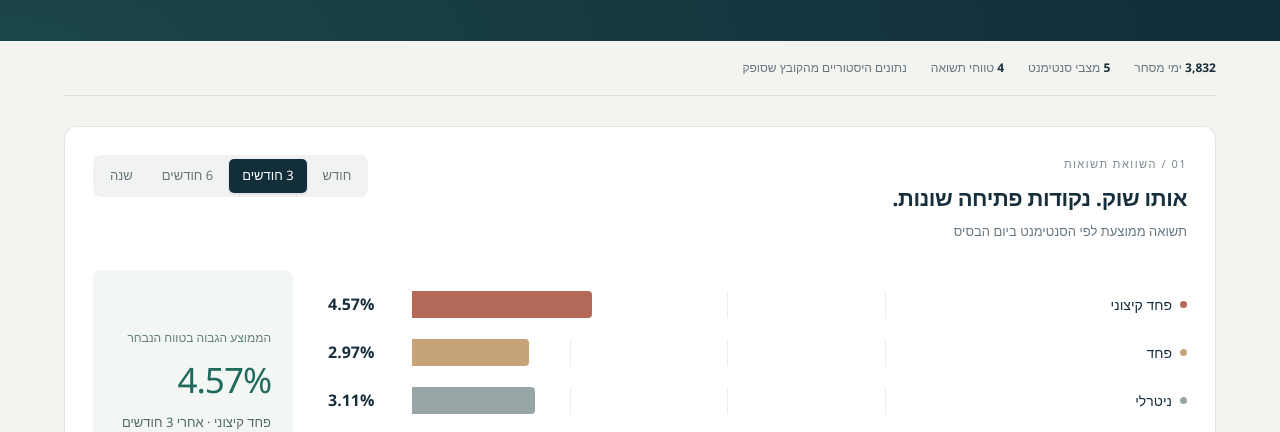
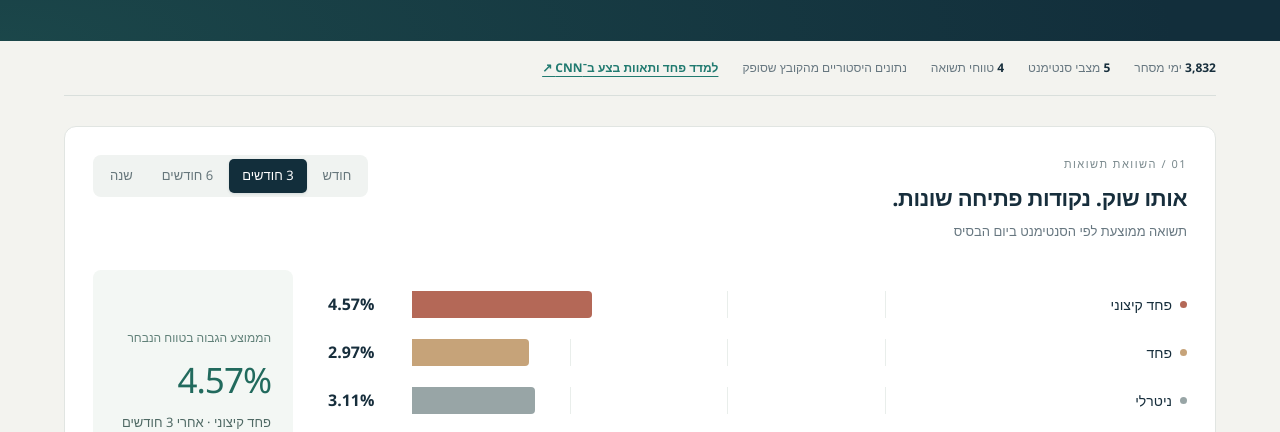
Before and after one commit to Doronsh170/fear-greed-sp500, a plain HTML site: page index.html in a window 1280 px wide. Shown: the part 354-786 px from the top of the page. Drawn offline with Linux system fonts and the light colour scheme.

Commit message:
Add prominent link to CNN Fear & Greed Index

```diff
--- a/index.html
+++ b/index.html
@@ -3,7 +3,7 @@
 <head><meta charset="utf-8"><meta name="viewport" content="width=device-width,initial-scale=1"><meta name="description" content="ויזואליזציה אינטראקטיבית בעברית: תשואות S&amp;P 500 לפי מדד פחד ותאוות בצע, בארבעה טווחי זמן."><meta name="theme-color" content="#122e3b"><title>סנטימנט השוק | פחד ותאוות בצע × S&P 500</title>
 <link rel="stylesheet" href="assets/styles.css"></head>
 <body><header><div class="wrap"><div class="top"><div class="brand"><span class="brand-mark"></span> סנטימנט השוק <span style="opacity:.4">/</span> <bdi>S&P 500</bdi></div><button class="print" type="button" onclick="window.print()">הדפסה / שמירה כ־PDF ↗</button></div><div class="hero"><div><div class="eyebrow">FEAR & GREED · HISTORICAL STUDY</div><h1>מה קורה בשוק<br>אחרי <span>פחד ותאוות בצע?</span></h1><p>מבט על התשואה הממוצעת של S&P 500 לאחר חודש, רבעון, חצי שנה ושנה — לפי הסנטימנט ביום הבסיס.</p></div><div class="hero-note"><strong>4.57%</strong><div class="label">תשואה ממוצעת אחרי 3 חודשים של פחד קיצוני</div><div class="small">הממוצע הגבוה ביותר לטווח זה מבין חמש הקבוצות במדגם</div></div></div></div></header>
-<div class="wrap"><div class="meta"><span><b>3,832</b> ימי מסחר</span><span><b>5</b> מצבי סנטימנט</span><span><b>4</b> טווחי תשואה</span><span>נתונים היסטוריים מהקובץ שסופק</span></div><main class="content">
+<div class="wrap"><div class="meta"><span><b>3,832</b> ימי מסחר</span><span><b>5</b> מצבי סנטימנט</span><span><b>4</b> טווחי תשואה</span><span>נתונים היסטוריים מהקובץ שסופק</span><a href="https://edition.cnn.com/markets/fear-and-greed" target="_blank" rel="noopener noreferrer" style="color:var(--teal);font-weight:600;text-underline-offset:4px">למדד פחד ותאוות בצע ב־CNN ↗</a></div><main class="content">
 <section class="panel"><div class="chart-head"><div><div class="section-label">01 / השוואת תשואות</div><h2>אותו שוק. נקודות פתיחה שונות.</h2><p class="sub">תשואה ממוצעת לפי הסנטימנט ביום הבסיס</p></div><div class="periods" role="group" aria-label="טווח התשואה"><button type="button" data-period="0" aria-pressed="false">חודש</button><button type="button" data-period="1" aria-pressed="true">3 חודשים</button><button type="button" data-period="2" aria-pressed="false">6 חודשים</button><button type="button" data-period="3" aria-pressed="false">שנה</button></div></div><div class="chart-layout"><div class="bar-chart"><div id="bars"></div><div class="axis" aria-hidden="true"><span>0%</span><span>4%</span><span>8%</span><span>12%</span><span>16%</span></div><div class="axis-caption">תשואה ממוצעת (%) · סולם אחיד לכל טווחי הזמן</div></div><aside class="insight" id="insight" aria-live="polite"></aside></div></section>
 <div class="lower"><section class="panel"><div class="section-label">02 / התמונה המלאה</div><h2>כל טווחי הזמן, במבט אחד</h2><p class="sub">תשואה ממוצעת (%) · העמודה המסומנת היא הטווח הנבחר</p><table class="matrix"><caption style="position:absolute;width:1px;height:1px;overflow:hidden;clip-path:inset(50%)">תשואות ממוצעות לפי סנטימנט וטווח זמן</caption><thead><tr><th scope="col">סנטימנט</th><th scope="col">חודש</th><th scope="col">3 חודשים</th><th scope="col">6 חודשים</th><th scope="col">שנה</th></tr></thead><tbody id="matrix"></tbody></table><div class="scale"><span>ממוצע נמוך</span><span class="gradient" aria-hidden="true"></span><span>ממוצע גבוה</span></div></section>
 <section class="panel"><div class="section-label">03 / הרכב המדגם</div><h2>באיזה מצב היה השוק?</h2><p class="sub">החלוקה של 3,832 ימי המסחר בין מצבי הסנטימנט</p><div class="dist-head"><span>סנטימנט</span><span>מהמדגם</span><span>ימי מסחר</span></div><div id="distribution" class="dist-chart"></div></section></div>
```
